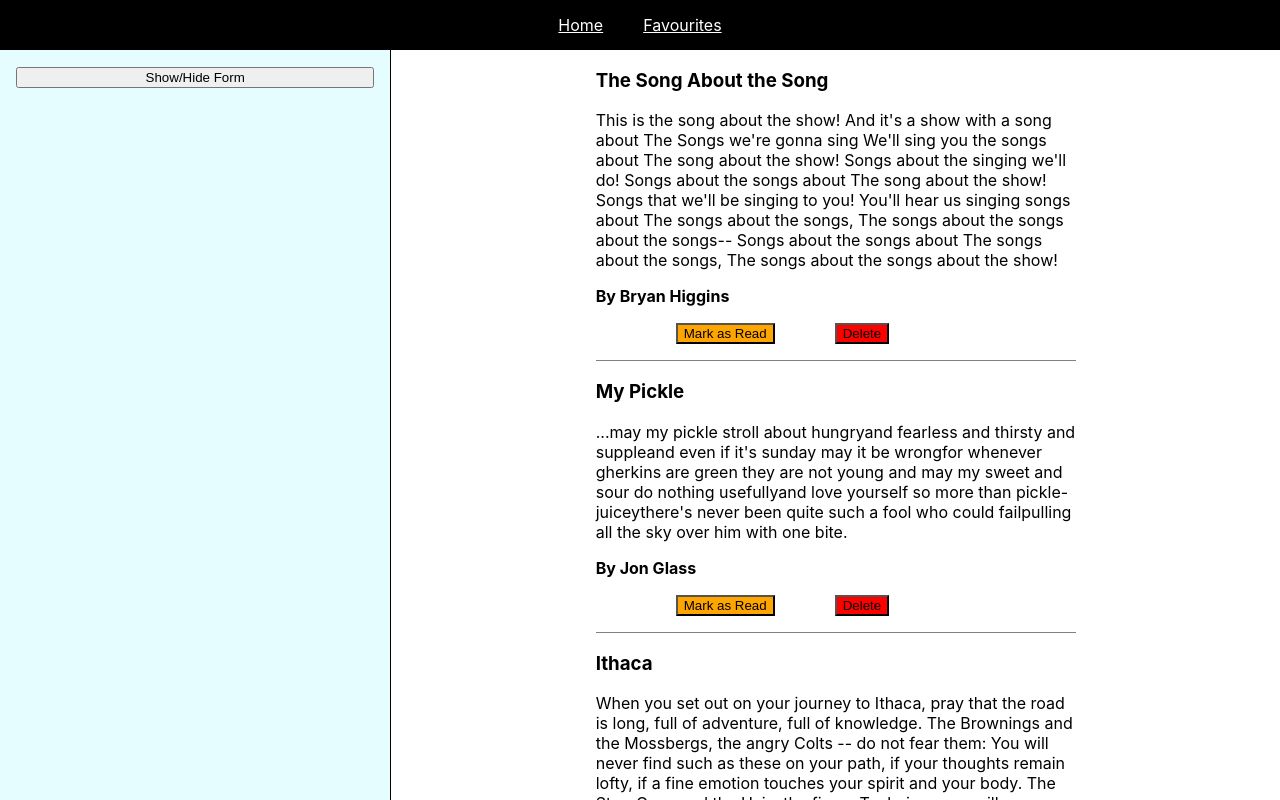
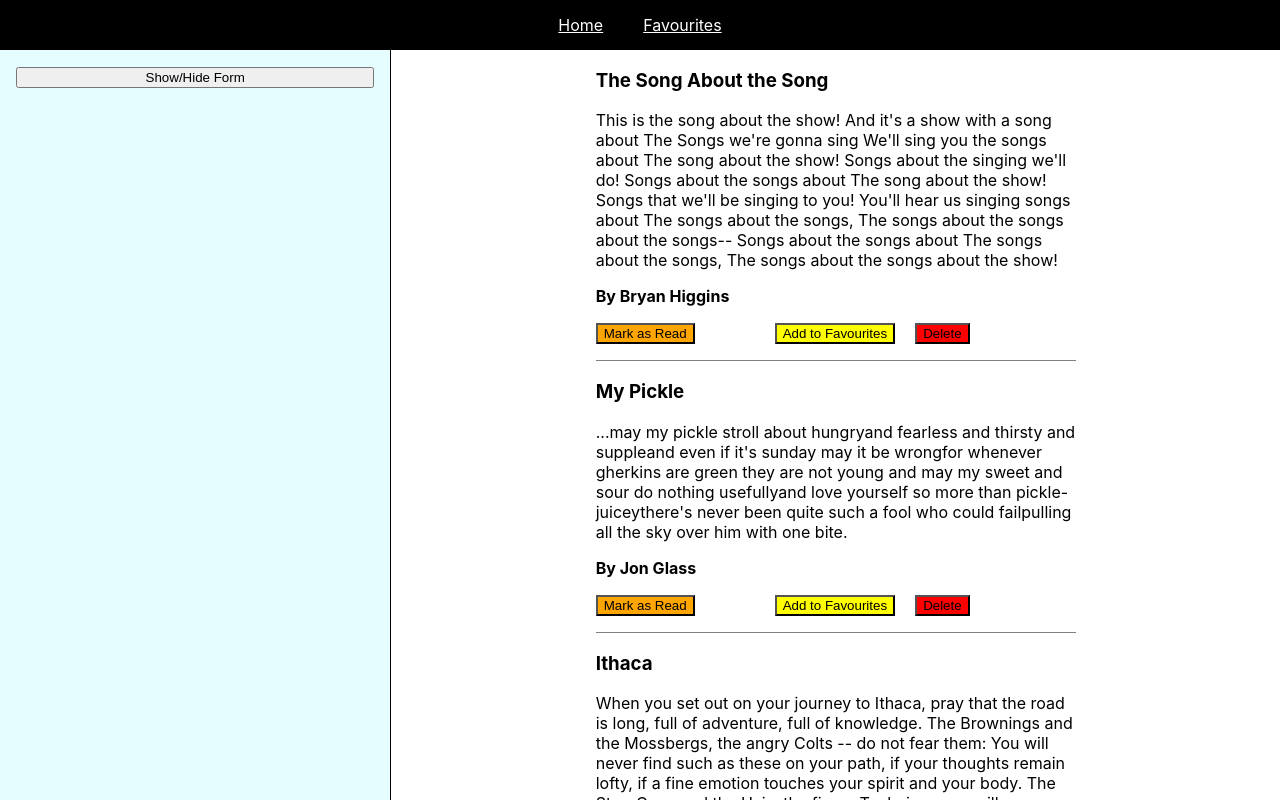
Before and after one commit to josephbill/ReactPoesy, a React (Create React App) app: page / in a window 1280 px wide. Shown: the top 800 px of the page. Built offline with nearby package versions, Linux system fonts and the light colour scheme; data requests are answered from the project's data file.

Commit message:
added favourites poems

```diff
--- a/db.json
+++ b/db.json
@@ -48,6 +48,12 @@
       "content": "4",
       "author": "23",
       "id": 8
+    },
+    {
+      "title": "Short Post",
+      "content": "hfjdhf",
+      "author": "Joseph",
+      "id": 9
     }
   ],
   "favourites": [
@@ -56,12 +62,6 @@
       "content": "This is the song about the show! And it's a show with a song about The Songs we're gonna sing We'll sing you the songs about The song about the show! Songs about the singing we'll do! Songs about the songs about The song about the show! Songs that we'll be singing to you! You'll hear us singing songs about The songs about the songs, The songs about the songs about the songs-- Songs about the songs about The songs about the songs, The songs about the songs about the show!",
       "author": "Bryan Higgins",
       "id": 1
-    },
-    {
-      "title": "My Pickle",
-      "content": "...may my pickle stroll about hungryand fearless and thirsty and suppleand even if it's sunday may it be wrongfor whenever gherkins are green they are not young and may my sweet and sour do nothing usefullyand love yourself so more than pickle-juiceythere's never been quite such a fool who could failpulling all the sky over him with one bite.",
-      "author": "Jon Glass",
-      "id": 2
     }
   ]
 }
--- a/src/components/Favourites/Favourites.js
+++ b/src/components/Favourites/Favourites.js
@@ -1,6 +1,8 @@
 import React, {useState} from "react";
 
+//my favourite list
 const Favourites = () => {
+   //extra deliverable //see content on PoemsContainer
 
     return(
         <div className='app'>
--- a/src/components/Home/Home.js
+++ b/src/components/Home/Home.js
@@ -8,6 +8,8 @@ import PoemsContainer from "../Poems/PoemsContainer";
 const Home = () => {
     //manage our state here
     const [poems,setPoems] = useState([]);
+    const [favouritePoems,setFavouritePoems] = useState([]);
+
     const [show,setShow] = useState(false);
 
     function handleClick(){
@@ -23,6 +25,8 @@ const Home = () => {
               <PoemsContainer
                  poems={poems}
                  setPoems={setPoems}
+                 favouritePoems={favouritePoems}
+                 setFavouritePoems={setFavouritePoems}
               />
         </div>
     )
--- a/src/components/Poems/Poem.js
+++ b/src/components/Poems/Poem.js
@@ -1,6 +1,8 @@
 import React,{useState} from 'react';
-
-const Poem = ({id,title,content,author,poems,setPoems}) => {
+import { useNavigate } from 'react-router-dom';
+const GLOBAL = require('../../utils/Constants')
+const Poem = ({id,title,content,author,poems,setPoems,favouritePoems,setFavouritePoems}) => {
+    const navigate = useNavigate();
 
     //Logics for a singular poem
     // mark a poem as read
@@ -28,6 +30,28 @@ const Poem = ({id,title,content,author,poems,setPoems}) => {
     }
 
     //add favs
+
+    function handleAddToFav(){
+        const favPoem = {
+            title: title,
+            content: content,
+            author: author
+        }
+        //push to favs api
+        fetch(GLOBAL.BASE_URL + GLOBAL.FAVPOEMS,{
+            method: 'POST',
+            headers: {
+                'Content-Type' : 'application/json'
+            },
+            body: JSON.stringify(favPoem)
+        })
+        .then(res=>res.json())
+        .then(data => {
+               const newFavPoem = [favouritePoems,data]
+               setFavouritePoems(newFavPoem)
+               navigate('/favourites')
+        })
+    }
    // ??
 
     return (
@@ -37,14 +61,19 @@ const Poem = ({id,title,content,author,poems,setPoems}) => {
             <p> <strong>By {author}</strong></p>
             <button style={{
                  backgroundColor: 'orange',
-                 marginLeft: '80px',
-                 float: 'center'
             }}
             onClick={handleIsRead}>{!isRead ? 'Mark as Read' : 'Mark as Unread'}</button>
             <button
             style={{
+                backgroundColor: 'yellow',
+                marginLeft: '80px',
+                float: 'center'
+           }}
+            onClick={handleAddToFav}>Add to Favourites</button>
+            <button
+            style={{
                 backgroundColor: 'red',
-                marginLeft: '60px',
+                marginLeft: '20px',
                 float: 'center'
            }}
             onClick={handleDelete}>Delete</button>
--- a/src/components/Poems/PoemsContainer.js
+++ b/src/components/Poems/PoemsContainer.js
@@ -3,7 +3,7 @@ import { useEffect } from "react";
 import { useState } from "react";
 import Poem from "./Poem";
 
-function PoemsContainer({poems, setPoems}) {
+function PoemsContainer({poems, setPoems,favouritePoems,setFavouritePoems}) {
 
   const [isLoaded, setIsLoaded] = useState(false);
   //fetch the poems from the db.json
@@ -41,6 +41,8 @@ function PoemsContainer({poems, setPoems}) {
       author={poem.author}
       poems = {poems}
       setPoems = {setPoems}
+      favouritePoems={favouritePoems}
+      setFavouritePoems={setFavouritePoems}
       />
   })
 
--- a/src/utils/Constants.js
+++ b/src/utils/Constants.js
@@ -1,5 +1,6 @@
 module.exports = {
     //BASE_URL: 'http://172.20.10.3:3000',
-    BASE_URL: 'http://ec2-3-140-201-133.us-east-2.compute.amazonaws.com:3000',
+    BASE_URL: 'http://localhost:3000',
+    FAVPOEMS: '/favourites'
 
  };
```
